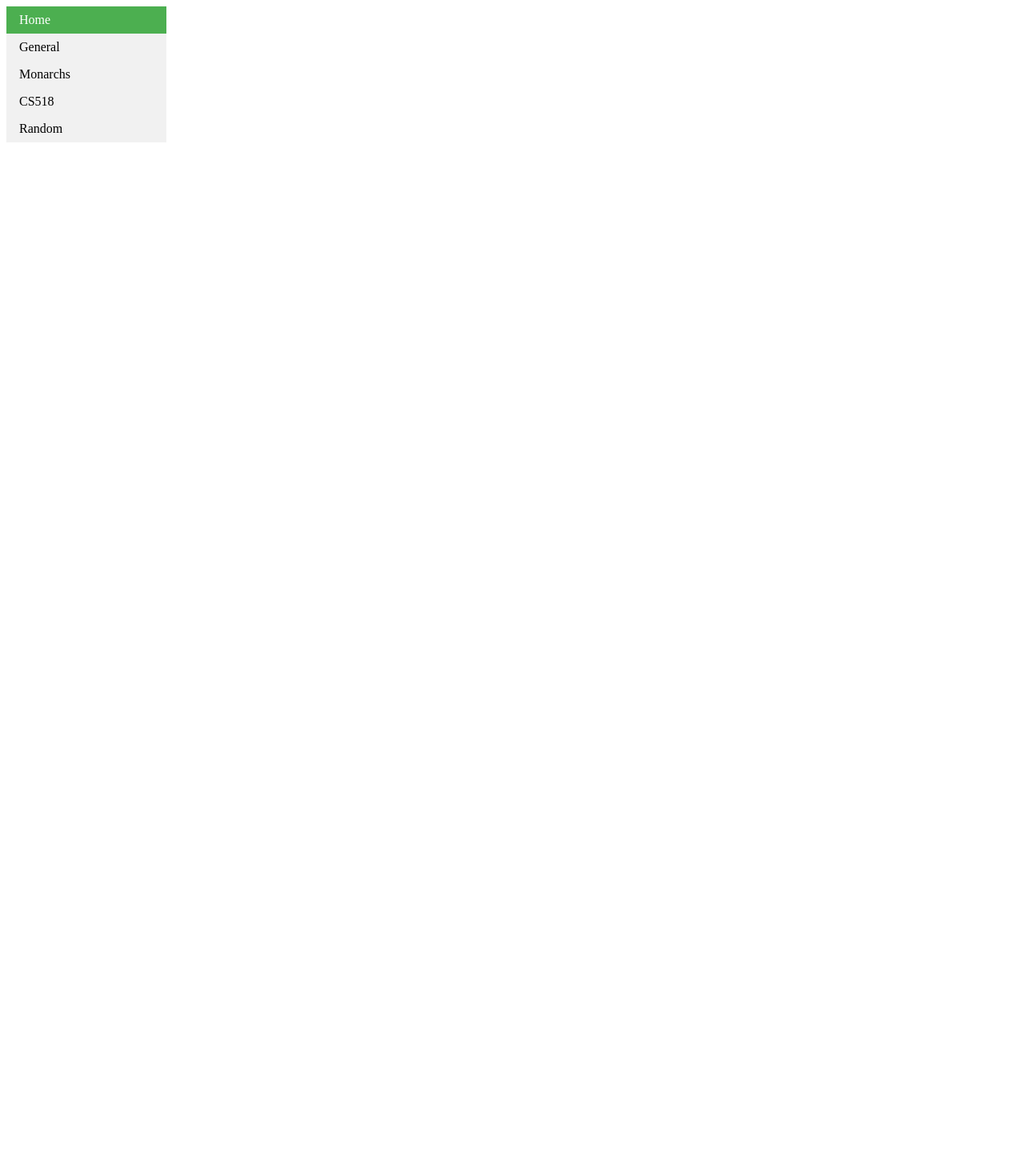
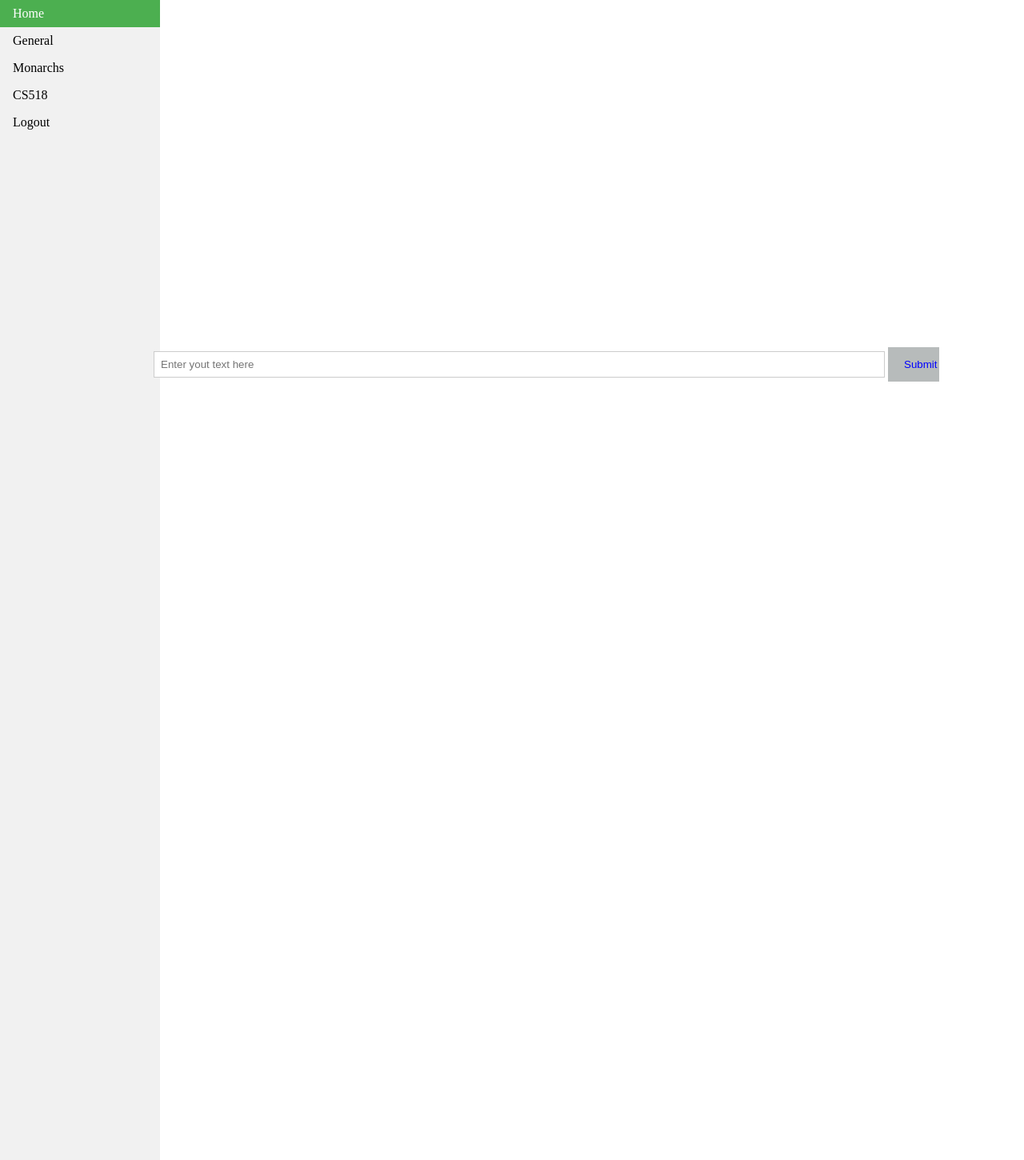
Before and after one commit to rahul-racha/Slack-LAMP-Architecture, a PHP site: page /home.php in a window 1280 px wide; the page is wider, and only the part inside the window is pictured. Shown: that part at 80% size. Before the commit the page ends 178 px from the top of that part, so only its background shows below. Run offline with PHP 8.4, Linux system fonts and the light colour scheme.

Commit message:
added collaborartion channel messages

```diff
--- /dev/null
+++ b/css/fetching.css
@@ -0,0 +1,3 @@
+.message_content{
+	margin-left: 35%;
+}
--- a/css/home.css
+++ b/css/home.css
@@ -1,3 +1,19 @@
+.SidebarHome{
+    list-style-type: none;
+    margin-bottom: 0%;
+    padding-bottom: 100%;
+    width: 200px;
+    background-color: #f1f1f1;
+}
+
+.messageHolder{
+    margin-left: 35%;
+    width: 100%;
+    margin-top: -80%;
+    padding-left: 10%;
+
+}
+
 ul {
     list-style-type: none;
     margin: 0;
@@ -22,3 +38,9 @@ li a:hover:not(.active) {
     background-color: #555;
     color: white;
 }
+
+head,body{
+    width: 100%;
+    margin: 0 auto;
+    overflow: hidden;
+}
--- a/home.php
+++ b/home.php
@@ -5,31 +5,58 @@
 	<!-- <meta name="viewport" content="width=device-width, initial-scale=1"> -->
 	<link rel="stylesheet" type="text/css" href="css/home.css">
 </head>
+<style>
+	input[type=text] {
+    width: 70%;
+    padding: 8px 8px;
+    margin-left: -30%;
+    display: inline-block;
+    border: 1px solid #ccc;
 
+	}
+	input[type=submit] {
+
+
+		background-color: #B7BBBB;
+	    color: Blue;
+	    padding: 14px 20px;
+	    margin: 8px 0;
+	    border: none;
+	    cursor: pointer;
+	    width: 5%;
+
+	}
+</style>
 <body>
-	<div class="container">
-		<ul>
-			<li><a class="active" href="#">Home</a></li>
-			<li><a href='home.php?id_no=0'>General</a></li>
-		    <li><a href="#">Monarchs</a></li>
-		    <li><a href="#">CS518</a></li>
-		    <li><a href="#">Random</a></li>
-		</ul>
+	<!-- <script type="text/javascript">
+		$(document).ready(function(){
+			function insert_message(){
+				var message =  $('#textArea').val();
+
+			}
+		});
+	</script> -->
+	<div>
+		<div class="SidebarHome" >
+			<ul>
+				<li><a class="active" href="#">Home</a></li>
+				<li><a href= "fetching.php?channel=0">General</a></li>
+			    <li><a href="fetching.php?channel=1">Monarchs</a></li>
+			    <li><a href="fetching.php?channel=2">CS518</a></li>
+			    <li><a href="index.php?logout=true">Logout</a></li>
+			</ul>
+		</div>
+
+		<div class="messageHolder">
+			<form>
+	    		<input id="textArea" type="text" name="textfield" placeholder="Enter yout text here">
+	    		<input type="submit" name="submit" ></input>
+			</form>
+		</div>
 	</div>
 
 
-
-	<!-- <div style="margin-left:35% ; position: absolute; bottom: 0px";>
-		<form action="" method="post">
-	    	<p>
-	        	<input type="text" name="message" id="textfield" placeholder="What's in your mind">
-	    	</p>
-	    	<input type="submit" value="Send" name="message_submit">
-		</form>
-	</div> -->
-
-<?php include 'connect.php';
-	session_start();
+	<!-- session_start();
 
 	if (isset($_GET['id_no'])) {
     	fetching_message($_GET['id_no']);
@@ -57,19 +84,19 @@
 		}
 	}
 
-	// function insert_message(){
-	// 	$message = mysqli_real_escape_string($link, $_REQUEST['message']);
-	// 	$sql = "INSERT INTO channel_messages (message) VALUES ('$message') ";
-	// 	if(mysqli_query($link, $sql)){
-	// 	    echo "Welldone !!!.";
-	// 	} else{
-	// 	    echo "Howle " . mysqli_error($link);
-	// 	}
+	function insert_message(){
+		$message = mysqli_real_escape_string($link, $_REQUEST['message']);
+		$sql = "INSERT INTO channel_messages (message) VALUES ('$message') ";
+		if(mysqli_query($link, $sql)){
+		    echo "Welldone !!!.";
+		} else{
+		    echo "error" . mysqli_error($link);
+		}
 
-	// }
+	}
 
 
-	$conn->close();
-?>
+	$conn->close(); -->
+
 </body>
 </html>
```
Also changed, not shown: fetching.php (added, +79 -0 lines).
